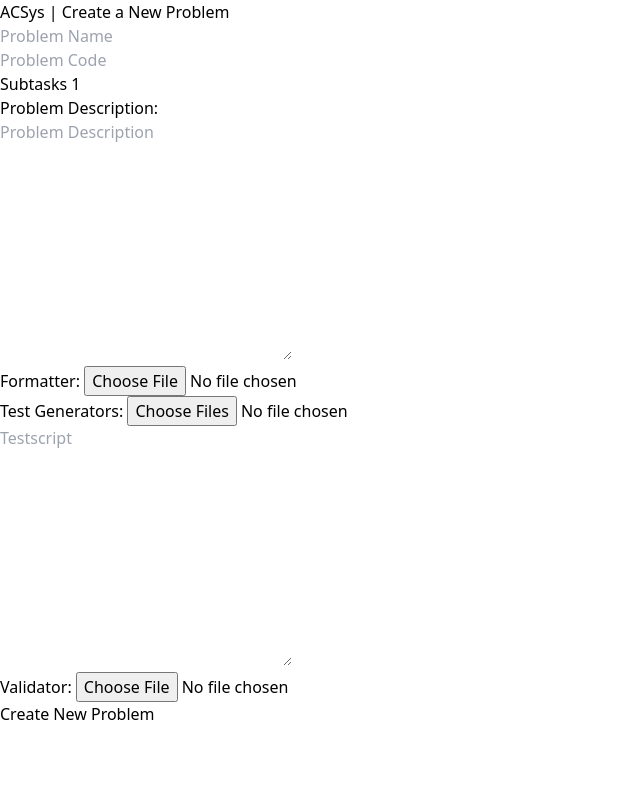
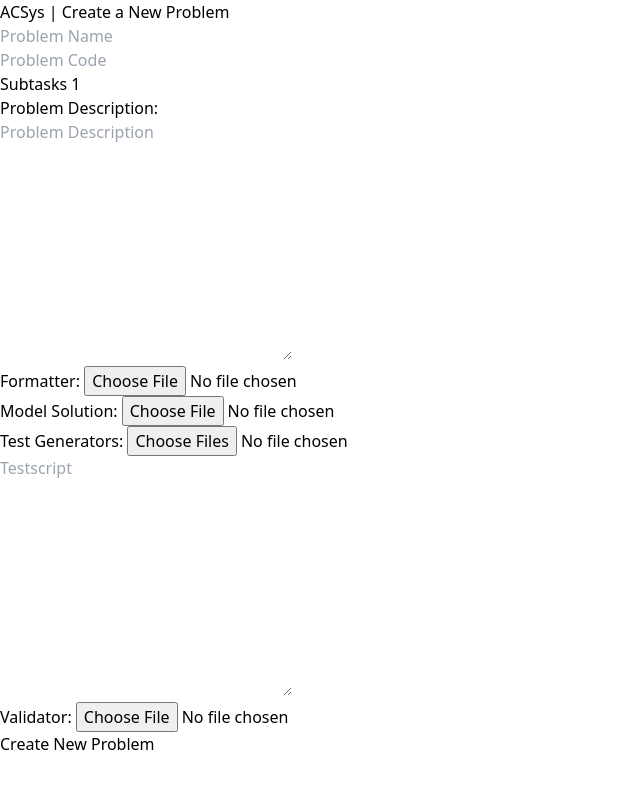
Before and after one commit to smtnhacker/acsys, a SvelteKit app in the folder client/: page /problems/new in a window 1280 px wide. Shown: the top 788 px of the page, without its empty margins (0-640 px from the left). Built offline with nearby package versions, Linux system fonts and the light colour scheme.

Commit message:
fix: file upload to server

```diff
--- a/client/src/routes/problems/new/+page.svelte
+++ b/client/src/routes/problems/new/+page.svelte
@@ -3,6 +3,7 @@
 
     let formatterInput;
     let validatorInput;
+    let modelSolutionInput;
     let generatorsInput;
 
     let formData = {
@@ -20,15 +21,16 @@
     async function handleSubmit(event) {
       event.preventDefault();
 
+      const toSubmit = new FormData();
+      for (const key in formData) {
+        toSubmit.append(key, formData[key]);
+      }
+
       try {
-        console.log("Submitting", formData);
-        const response = await fetch('http://127.0.0.1:8000/new_problem', {
+        console.log("Submitting", toSubmit);
+        const response = await fetch('http://localhost:8000/new_problem', {
           method: "POST",
-          headers: {
-            "Content-Type": "application/json"
-          },
-          body: JSON.stringify({ title: "wow", code: "hello" }),
-          mode: "cors"
+          body: toSubmit
         })
         console.log(await response.json())
 
@@ -93,6 +95,15 @@
             on:change={() => formData.formatter = formatterInput.files[0]}
           />
         </label>
+        <label for="formatter">
+            Model Solution:
+          <input
+            type="file"
+            name="model_solution"
+            bind:this={modelSolutionInput}
+            on:change={() => formData.model_solution = modelSolutionInput.files[0]}
+          />
+        </label>
         <label for="generators">
             Test Generators:
           <input
@@ -100,7 +111,7 @@
             name="generators"
             multiple
             bind:this={generatorsInput}
-            on:change={() => formData.generators = generatorsInput.files}
+            on:change={() => formData.generators = generatorsInput.files[0]}
           />
         </label>
         <label for="testscript">
```
Also changed, not shown: 1 other file (tests, documents, lock files or other folders).
